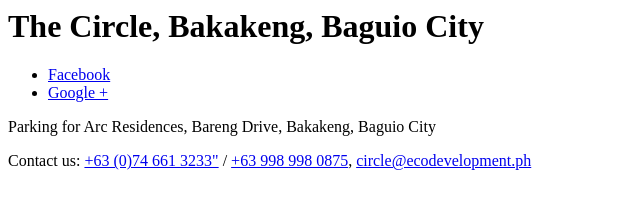
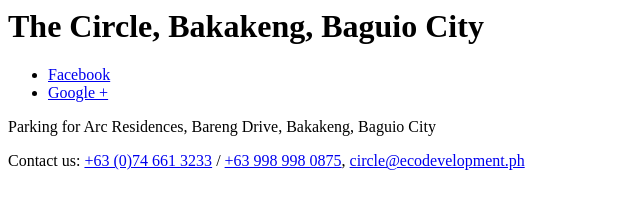
Before and after one commit to ecodevelopment/circle.ph, a plain HTML site: page index.html in a window 1280 px wide. Shown: the full height of the page, 0-640 px from the left. Drawn offline with Linux system fonts and the light colour scheme.

Commit message:
Removed superflous quote

```diff
--- a/index.html
+++ b/index.html
@@ -11,6 +11,6 @@
 
         <p>Parking for <italic>Arc Residences, Bareng Drive, Bakakeng, Baguio City</italic></p>
         <hl>
-		<p><italic>Contact us: <a href="tel:+63746613233">+63 (0)74 661 3233"</a> / <a href="tel:+639989980875">+63 998 998 0875</a>, <a href="mailto:circle@ecodevelopment.ph">circle@ecodevelopment.ph</a></italic></p>
+		<p><italic>Contact us: <a href="tel:+63746613233">+63 (0)74 661 3233</a> / <a href="tel:+639989980875">+63 998 998 0875</a>, <a href="mailto:circle@ecodevelopment.ph">circle@ecodevelopment.ph</a></italic></p>
     </body>
 </html>
```
